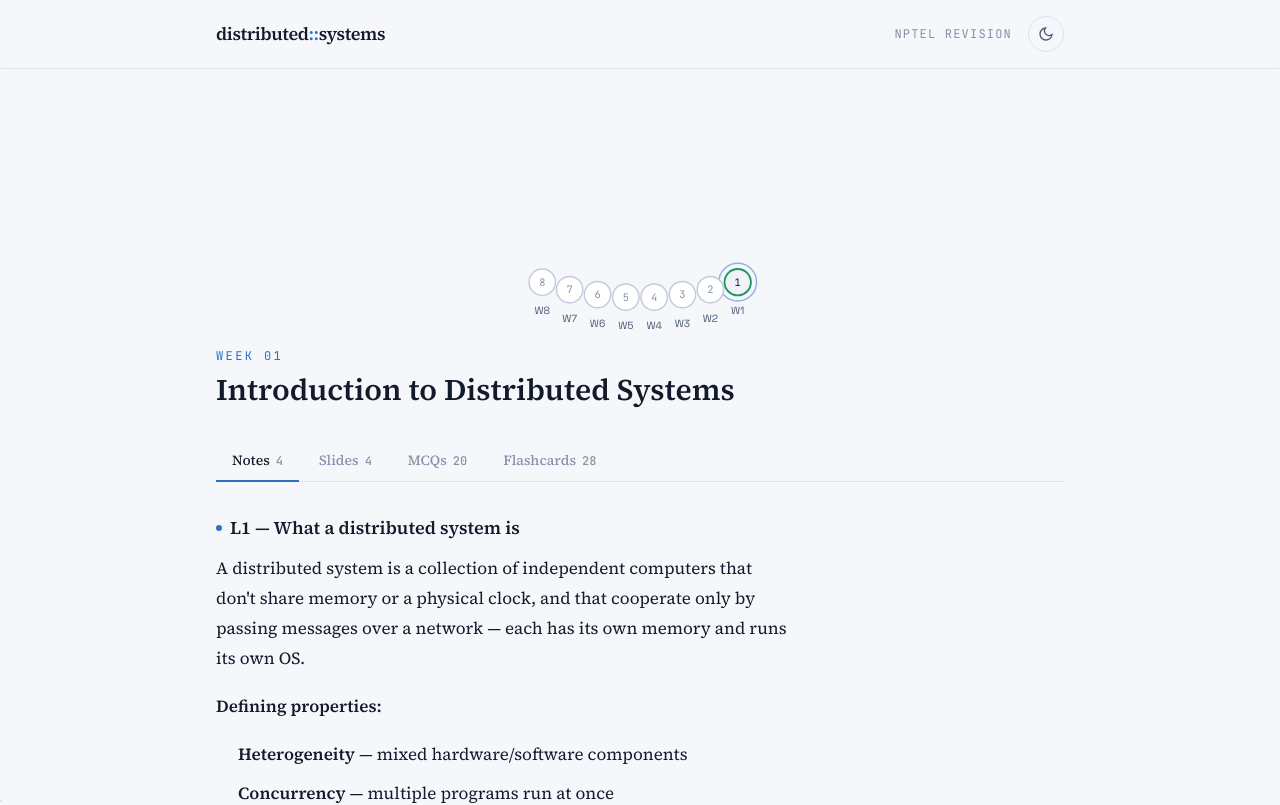
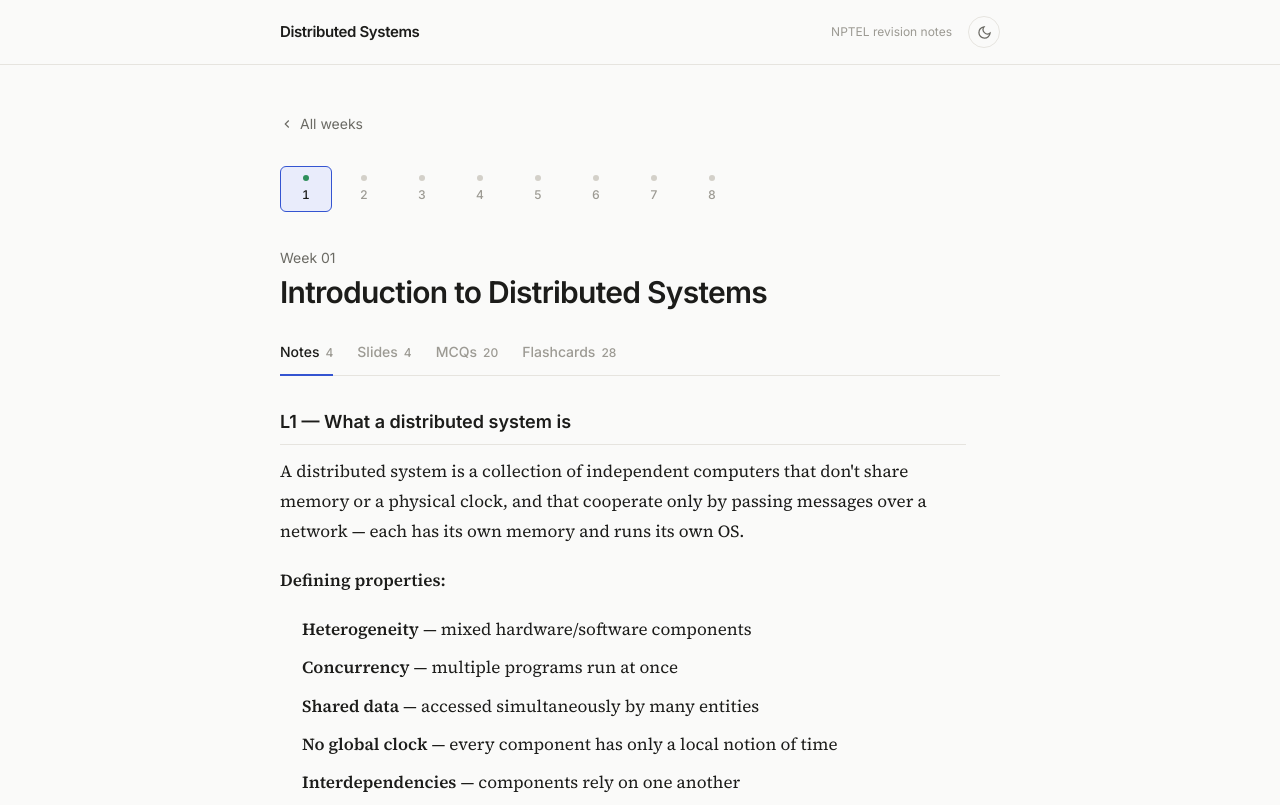
Before and after one commit to aadyatalreja/NPTEL_Distributed_Systems_2026, a React (Vite) app: page /week/1 in a window 1280 px wide. Shown: the top 805 px of the page. Built offline with nearby package versions, Linux system fonts and the light colour scheme.

Commit message:
modify the frontend for more readability

```diff
--- a/src/components/McqView.tsx
+++ b/src/components/McqView.tsx
@@ -27,33 +27,30 @@ export default function McqView({ mcqs }: { mcqs: Mcq[] }) {
         className="flex items-center justify-between mb-6 rounded-lg border px-5 py-3"
         style={{ borderColor: "var(--color-hairline)", background: "var(--color-surface)" }}
       >
-        <span
-          className="text-sm"
-          style={{ fontFamily: "var(--font-mono)", color: "var(--color-text-muted)" }}
-        >
-          score: <span style={{ color: "var(--color-quorum)" }}>{correctCount}</span>
-          {" / "}
-          {answeredCount} answered &middot; {mcqs.length} total
+        <span className="text-sm" style={{ color: "var(--color-text-muted)" }}>
+          <span style={{ color: "var(--color-success)", fontWeight: 600 }}>{correctCount}</span>
+          {" correct · "}
+          {answeredCount} answered · {mcqs.length} total
         </span>
-        <div className="flex gap-3">
+        <div className="flex gap-4">
           <button
             onClick={() => setShuffleSeed((s) => s + 1)}
-            className="text-xs focus-ring rounded"
-            style={{ fontFamily: "var(--font-mono)", color: "var(--color-signal)" }}
+            className="text-sm focus-ring rounded"
+            style={{ color: "var(--color-accent)" }}
           >
-            shuffle
+            Shuffle
           </button>
           <button
             onClick={reset}
-            className="text-xs focus-ring rounded"
-            style={{ fontFamily: "var(--font-mono)", color: "var(--color-text-faint)" }}
+            className="text-sm focus-ring rounded"
+            style={{ color: "var(--color-text-faint)" }}
           >
-            reset
+            Reset
           </button>
         </div>
       </div>
 
-      <div className="space-y-6">
+      <div className="space-y-5">
         {ordered.map((q, i) => (
           <McqCard
             key={q.id}
@@ -87,11 +84,8 @@ function McqCard({
       style={{ borderColor: "var(--color-hairline)", background: "var(--color-surface)" }}
     >
       <div className="flex items-start gap-3 mb-4">
-        <span
-          className="text-xs mt-1 shrink-0"
-          style={{ fontFamily: "var(--font-mono)", color: "var(--color-text-faint)" }}
-        >
-          Q{index}
+        <span className="text-sm mt-0.5 shrink-0" style={{ color: "var(--color-text-faint)" }}>
+          {index}.
         </span>
         <p className="font-medium leading-snug">{mcq.question}</p>
       </div>
@@ -103,11 +97,11 @@ function McqCard({
           let border = "var(--color-hairline)";
           let bg = "transparent";
           if (answered && isCorrect) {
-            border = "var(--color-quorum)";
-            bg = "color-mix(in srgb, var(--color-quorum) 12%, transparent)";
+            border = "var(--color-success)";
+            bg = "color-mix(in srgb, var(--color-success) 10%, transparent)";
           } else if (answered && isSelected && !isCorrect) {
-            border = "var(--color-partition)";
-            bg = "color-mix(in srgb, var(--color-partition) 12%, transparent)";
+            border = "var(--color-danger)";
+            bg = "color-mix(in srgb, var(--color-danger) 10%, transparent)";
           }
           return (
             <button
@@ -117,10 +111,7 @@ function McqCard({
               className="focus-ring w-full text-left rounded-md border px-4 py-2.5 text-sm transition-colors disabled:cursor-default"
               style={{ borderColor: border, background: bg }}
             >
-              <span
-                className="inline-block w-5"
-                style={{ fontFamily: "var(--font-mono)", color: "var(--color-text-faint)" }}
-              >
+              <span className="inline-block w-5" style={{ color: "var(--color-text-faint)" }}>
                 {String.fromCharCode(65 + idx)}
               </span>
               {opt}
@@ -133,10 +124,10 @@ function McqCard({
         <div
           className="mt-4 rounded-md px-4 py-3 text-sm leading-relaxed"
           style={{
-            background: "var(--color-ink-soft)",
+            background: "var(--color-surface-2)",
             color: "var(--color-text-muted)",
             borderLeft: `2px solid ${
-              selected === mcq.correctIndex ? "var(--color-quorum)" : "var(--color-partition)"
+              selected === mcq.correctIndex ? "var(--color-success)" : "var(--color-danger)"
             }`,
           }}
         >
--- a/src/components/NotesView.tsx
+++ b/src/components/NotesView.tsx
@@ -6,17 +6,13 @@ export default function NotesView({ notes }: { notes: NoteSection[] }) {
     return <EmptyState message="No notes yet for this week." />;
   }
   return (
-    <div className="space-y-10">
+    <div className="space-y-9">
       {notes.map((section, i) => (
         <section key={i}>
           <h3
-            className="font-[var(--font-display)] font-semibold text-lg mb-3 flex items-center gap-2"
-            style={{ color: "var(--color-text)" }}
+            className="font-semibold text-lg mb-3 pb-2 border-b"
+            style={{ color: "var(--color-text)", borderColor: "var(--color-hairline)" }}
           >
-            <span
-              className="w-1.5 h-1.5 rounded-full"
-              style={{ background: "var(--color-signal)" }}
-            />
             {section.heading}
           </h3>
           <div className="prose-notes leading-relaxed" style={{ color: "var(--color-text)" }}>
@@ -34,9 +30,7 @@ export function EmptyState({ message }: { message: string }) {
       className="rounded-lg border border-dashed px-6 py-12 text-center"
       style={{ borderColor: "var(--color-hairline)", color: "var(--color-text-faint)" }}
     >
-      <p style={{ fontFamily: "var(--font-mono)" }} className="text-sm">
-        {message}
-      </p>
+      <p className="text-sm">{message}</p>
     </div>
   );
 }
--- a/src/components/Shell.tsx
+++ b/src/components/Shell.tsx
@@ -5,31 +5,34 @@ import ThemeToggle from "./ThemeToggle";
 export default function Shell({ children }: { children: ReactNode }) {
   return (
     <div className="min-h-screen flex flex-col">
-      <header className="border-b border-[var(--color-hairline)] sticky top-0 z-10 backdrop-blur bg-[var(--color-ink)]/90">
-        <div className="max-w-4xl mx-auto px-6 py-4 flex items-center justify-between">
-          <Link to="/" className="focus-ring rounded">
-            <span className="font-[var(--font-display)] font-semibold tracking-tight text-lg">
-              distributed<span style={{ color: "var(--color-signal)" }}>::</span>systems
-            </span>
+      <header
+        className="sticky top-0 z-10 border-b backdrop-blur"
+        style={{ borderColor: "var(--color-hairline)", background: "color-mix(in srgb, var(--color-bg) 88%, transparent)" }}
+      >
+        <div className="max-w-3xl mx-auto px-6 h-16 flex items-center justify-between">
+          <Link to="/" className="focus-ring rounded font-semibold tracking-tight text-[15px]">
+            Distributed Systems
           </Link>
           <div className="flex items-center gap-4">
             <span
-              className="text-xs tracking-widest uppercase hidden sm:inline"
-              style={{ fontFamily: "var(--font-mono)", color: "var(--color-text-faint)" }}
+              className="text-xs hidden sm:inline"
+              style={{ color: "var(--color-text-faint)" }}
             >
-              NPTEL revision
+              NPTEL revision notes
             </span>
             <ThemeToggle />
           </div>
         </div>
       </header>
-      <main className="flex-1 max-w-4xl mx-auto w-full px-6 py-10">{children}</main>
-      <footer className="border-t border-[var(--color-hairline)]">
+
+      <main className="flex-1 max-w-3xl mx-auto w-full px-6 py-12">{children}</main>
+
+      <footer className="border-t" style={{ borderColor: "var(--color-hairline)" }}>
         <div
-          className="max-w-4xl mx-auto px-6 py-4 text-xs"
-          style={{ fontFamily: "var(--font-mono)", color: "var(--color-text-faint)" }}
+          className="max-w-3xl mx-auto px-6 py-5 text-xs"
+          style={{ color: "var(--color-text-faint)" }}
         >
-          local-first &middot; no backend &middot; state lives in your browser
+          A self-hosted study companion &middot; nothing you do here leaves your browser
         </div>
       </footer>
     </div>
--- a/src/components/ThemeToggle.tsx
+++ b/src/components/ThemeToggle.tsx
@@ -8,16 +8,16 @@ export default function ThemeToggle() {
     <button
       onClick={toggleTheme}
       aria-label={isDark ? "Switch to light mode" : "Switch to dark mode"}
-      className="focus-ring rounded-full w-9 h-9 flex items-center justify-center border transition-colors"
+      className="focus-ring rounded-full w-8 h-8 flex items-center justify-center border transition-colors hover:border-[var(--color-hairline-lit)]"
       style={{ borderColor: "var(--color-hairline)", color: "var(--color-text-muted)" }}
     >
       {isDark ? (
-        <svg width="16" height="16" viewBox="0 0 24 24" fill="none" stroke="currentColor" strokeWidth="2">
+        <svg width="15" height="15" viewBox="0 0 24 24" fill="none" stroke="currentColor" strokeWidth="2">
           <circle cx="12" cy="12" r="4.5" />
           <path d="M12 2v2.5M12 19.5V22M4.2 4.2l1.8 1.8M18 18l1.8 1.8M2 12h2.5M19.5 12H22M4.2 19.8l1.8-1.8M18 6l1.8-1.8" />
         </svg>
       ) : (
-        <svg width="16" height="16" viewBox="0 0 24 24" fill="none" stroke="currentColor" strokeWidth="2">
+        <svg width="15" height="15" viewBox="0 0 24 24" fill="none" stroke="currentColor" strokeWidth="2">
           <path d="M21 12.8A9 9 0 1 1 11.2 3a7 7 0 0 0 9.8 9.8Z" />
         </svg>
       )}
--- a/src/components/TopologyMap.tsx
+++ b/src/components/TopologyMap.tsx
@@ -6,97 +6,55 @@ interface Props {
   activeWeek?: number;
 }
 
-// Lays 8 week-nodes out on a gentle arc, connected by edges — a cluster
-// topology diagram doubling as the course's progress tracker. A node is
-// "replicated" (filled, quorum-green ring) once its week has content.
+// A plain, linear progress track: one step per week, in order, with the
+// current week's position always obvious. Replaces the old decorative
+// cluster diagram with something you can actually scan while studying.
 export default function TopologyMap({ weeks, activeWeek }: Props) {
   const navigate = useNavigate();
-  const n = weeks.length;
-  const width = 900;
-  const height = 220;
-  const radius = 340;
-  const cx = width / 2;
-  const cy = -140;
-
-  const points = weeks.map((_, i) => {
-    const spread = 0.62; // radians of arc used
-    const angle = Math.PI / 2 - spread / 2 + (spread * i) / (n - 1);
-    const x = cx + radius * Math.cos(angle);
-    const y = cy + radius * Math.sin(angle);
-    return { x, y };
-  });
 
   return (
-    <svg
-      viewBox={`0 0 ${width} ${height}`}
-      className="w-full h-auto overflow-visible"
-      role="img"
-      aria-label="Course progress topology: 8 weekly nodes"
+    <div
+      role="list"
+      aria-label="Week progress"
+      className="flex items-stretch gap-1.5 overflow-x-auto pb-1 -mx-1 px-1"
     >
-      {points.slice(0, -1).map((p, i) => {
-        const next = points[i + 1];
-        const bothReady = weeks[i].status !== "empty" && weeks[i + 1].status !== "empty";
+      {weeks.map((w) => {
+        const isActive = activeWeek === w.week;
+        const ready = w.status === "ready";
+        const inProgress = w.status === "in-progress";
+
+        const dotColor = ready
+          ? "var(--color-success)"
+          : inProgress
+          ? "var(--color-warning)"
+          : "var(--color-hairline-lit)";
+
         return (
-          <line
-            key={`edge-${i}`}
-            x1={p.x}
-            y1={p.y}
-            x2={next.x}
-            y2={next.y}
-            stroke={bothReady ? "var(--color-signal-dim)" : "var(--color-hairline)"}
-            strokeWidth={1.5}
-            strokeDasharray={bothReady ? undefined : "4 5"}
-          />
+          <button
+            key={w.week}
+            role="listitem"
+            onClick={() => navigate(`/week/${w.week}`)}
+            className="focus-ring shrink-0 flex flex-col items-center gap-1.5 rounded-md px-2.5 py-2 min-w-[52px] transition-colors"
+            style={{
+              background: isActive ? "var(--color-accent-soft)" : "transparent",
+              border: `1px solid ${isActive ? "var(--color-accent)" : "transparent"}`,
+            }}
+            aria-current={isActive ? "true" : undefined}
+            aria-label={`Week ${w.week}: ${w.title} — ${w.status}`}
+          >
+            <span
+              className="w-1.5 h-1.5 rounded-full"
+              style={{ background: dotColor }}
+            />
+            <span
+              className="text-xs font-medium tabular-nums"
+              style={{ color: isActive ? "var(--color-text)" : "var(--color-text-faint)" }}
+            >
+              {w.week}
+            </span>
+          </button>
         );
       })}
-
-      {points.map((p, i) => {
-        const w = weeks[i];
-        const isActive = activeWeek === w.week;
-        const filled = w.status !== "empty";
-        return (
-          <g
-            key={w.week}
-            transform={`translate(${p.x}, ${p.y})`}
-            className="cursor-pointer focus-ring"
-            tabIndex={0}
-            role="button"
-            aria-label={`Week ${w.week}: ${w.title}, ${w.status}`}
-            onClick={() => navigate(`/week/${w.week}`)}
-            onKeyDown={(e) => {
-              if (e.key === "Enter" || e.key === " ") navigate(`/week/${w.week}`);
-            }}
-          >
-            {isActive && (
-              <circle r={20} fill="none" stroke="var(--color-signal)" strokeWidth={1.5} opacity={0.5} />
-            )}
-            <circle
-              r={14}
-              fill={filled ? "var(--color-surface-2)" : "var(--color-ink-soft)"}
-              stroke={filled ? "var(--color-quorum)" : "var(--color-hairline-lit)"}
-              strokeWidth={filled ? 2 : 1.5}
-            />
-            <text
-              textAnchor="middle"
-              dy="0.35em"
-              fontFamily="var(--font-mono)"
-              fontSize="11"
-              fill={filled ? "var(--color-text)" : "var(--color-text-faint)"}
-            >
-              {w.week}
-            </text>
-            <text
-              textAnchor="middle"
-              y={34}
-              fontFamily="var(--font-display)"
-              fontSize="11"
-              fill="var(--color-text-muted)"
-            >
-              W{w.week}
-            </text>
-          </g>
-        );
-      })}
-    </svg>
+    </div>
   );
 }
--- a/src/index.css
+++ b/src/index.css
@@ -1,57 +1,49 @@
-@import url('https://fonts.googleapis.com/css2?family=Space+Grotesk:wght@400;500;600;700&family=Source+Serif+4:opsz,wght@8..60,400;8..60,500;8..60,600&family=JetBrains+Mono:wght@400;500;600&display=swap');
+@import url('https://fonts.googleapis.com/css2?family=Inter:wght@400;500;600;700&family=Source+Serif+4:opsz,wght@8..60,400;8..60,500;8..60,600&family=JetBrains+Mono:wght@400;500&display=swap');
 @import "tailwindcss";
 
 @theme {
-  --font-display: 'Space Grotesk', ui-sans-serif, system-ui, sans-serif;
+  --font-display: 'Inter', ui-sans-serif, system-ui, sans-serif;
   --font-body: 'Source Serif 4', ui-serif, Georgia, serif;
   --font-mono: 'JetBrains Mono', ui-monospace, monospace;
 }
 
-/* --- Dark theme (default) --- */
+/* --- Light theme (default) --- */
 :root,
-[data-theme="dark"] {
-  --color-ink:          #0A1120;
-  --color-ink-soft:     #0D1626;
-  --color-surface:      #121C31;
-  --color-surface-2:    #16223B;
-  --color-hairline:     #263250;
-  --color-hairline-lit: #37486e;
+[data-theme="light"] {
+  --color-bg:           #FAFAF9;
+  --color-surface:      #FFFFFF;
+  --color-surface-2:    #F3F2EF;
+  --color-hairline:     #E6E4DF;
+  --color-hairline-lit: #D3D0C9;
 
-  --color-text:        #EDF1F9;
-  --color-text-muted:  #A2AEC6;
-  --color-text-faint:  #6C7896;
+  --color-text:        #1C1C1A;
+  --color-text-muted:  #6B6A64;
+  --color-text-faint:  #9C9A93;
 
-  --color-signal:      #7CC1FF;
-  --color-signal-dim:  #3A6FA6;
-  --color-amber:       #F0B25E;
-  --color-amber-dim:   #8A6428;
-  --color-quorum:      #59CC9B;
-  --color-partition:   #F17272;
-
-  --bg-dot-opacity: 0.55;
+  --color-accent:      #3454D1;
+  --color-accent-soft: #E9ECFB;
+  --color-success:     #2F8F5B;
+  --color-warning:     #B5811F;
+  --color-danger:      #C6413E;
 }
 
-/* --- Light theme --- */
-[data-theme="light"] {
-  --color-ink:          #F6F7FA;
-  --color-ink-soft:     #FFFFFF;
-  --color-surface:      #FFFFFF;
-  --color-surface-2:    #F0F2F7;
-  --color-hairline:     #DCE1EB;
-  --color-hairline-lit: #C2CADC;
+/* --- Dark theme --- */
+[data-theme="dark"] {
+  --color-bg:           #16171A;
+  --color-surface:      #1D1E22;
+  --color-surface-2:    #232428;
+  --color-hairline:     #2C2D32;
+  --color-hairline-lit: #3A3B41;
 
-  --color-text:        #131A2B;
-  --color-text-muted:  #4C5877;
-  --color-text-faint:  #8791A9;
+  --color-text:        #EDEDEC;
+  --color-text-muted:  #A2A19E;
+  --color-text-faint:  #6E6D6A;
 
-  --color-signal:      #2C6FC9;
-  --color-signal-dim:  #AFCBEE;
-  --color-amber:       #B4741A;
-  --color-amber-dim:   #F1D9AF;
-  --color-quorum:      #1F9563;
-  --color-partition:   #D6403F;
-
-  --bg-dot-opacity: 0.35;
+  --color-accent:      #8AA0FF;
+  --color-accent-soft: #262C42;
+  --color-success:     #4FC787;
+  --color-warning:     #E0AA55;
+  --color-danger:      #E5726B;
 }
 
 html, body, #root {
@@ -59,19 +51,14 @@ html, body, #root {
 }
 
 body {
-  background-color: var(--color-ink);
+  background-color: var(--color-bg);
   color: var(--color-text);
-  font-family: var(--font-body);
-  background-image:
-    radial-gradient(circle at 1px 1px, var(--color-hairline) 1px, transparent 1px);
-  background-size: 28px 28px;
-  background-attachment: fixed;
-  opacity: 1;
+  font-family: var(--font-display);
   transition: background-color 0.15s ease, color 0.15s ease;
 }
 
 ::selection {
-  background: var(--color-signal-dim);
+  background: var(--color-accent-soft);
   color: var(--color-text);
 }
 
@@ -89,24 +76,28 @@ body {
 }
 
 .focus-ring:focus-visible {
-  outline: 2px solid var(--color-signal);
+  outline: 2px solid var(--color-accent);
   outline-offset: 2px;
+  border-radius: 4px;
 }
 
-/* Reading typography for note prose */
+/* Reading typography for note prose — deliberately serif, generous
+   line-height, and a comfortable measure so study sessions are easy
+   on the eyes. */
 .prose-notes {
+  font-family: var(--font-body);
   font-size: 1.0625rem;
   line-height: 1.75;
 }
 .prose-notes p {
-  margin-bottom: 1.1em;
+  margin-bottom: 1.15em;
 }
 .prose-notes strong {
   color: var(--color-text);
   font-weight: 600;
 }
 .prose-notes ul, .prose-notes ol {
-  margin: 0.9em 0 1.1em 1.3em;
+  margin: 0.9em 0 1.15em 1.3em;
 }
 .prose-notes li {
   margin-bottom: 0.5em;
@@ -116,7 +107,7 @@ body {
 }
 .prose-notes code {
   font-family: var(--font-mono);
-  font-size: 0.9em;
+  font-size: 0.88em;
   background: var(--color-surface-2);
   border: 1px solid var(--color-hairline);
   border-radius: 4px;
--- a/src/pages/Home.tsx
+++ b/src/pages/Home.tsx
@@ -8,49 +8,45 @@ export default function Home() {
 
   return (
     <Shell>
-      <div className="mb-12">
+      <div className="mb-10">
         <p
-          className="text-xs uppercase tracking-[0.2em] mb-3"
-          style={{ fontFamily: "var(--font-mono)", color: "var(--color-signal)" }}
+          className="text-sm mb-3"
+          style={{ color: "var(--color-text-muted)" }}
         >
-          cluster status &middot; {readyCount}/8 nodes replicated
+          {readyCount} of {weeks.length} weeks available
         </p>
-        <h1
-          className="font-[var(--font-display)] font-semibold text-4xl md:text-5xl leading-tight mb-4"
-        >
-          Distributed Systems,<br />one week at a time.
+        <h1 className="font-semibold text-3xl md:text-4xl leading-tight mb-4 tracking-tight">
+          Distributed Systems, one week at a time.
         </h1>
         <p className="text-[var(--color-text-muted)] max-w-xl leading-relaxed">
-          Summary notes, slide references, MCQs with worked solutions, and flashcard
-          recall drills — built up week by week as the course goes.
+          Summary notes, slide references, MCQs with worked solutions, and
+          flashcard recall drills — built up week by week as the course
+          goes.
         </p>
       </div>
 
-      <div className="mb-14 py-6">
+      <div className="mb-10">
         <TopologyMap weeks={weeks} />
       </div>
 
-      <div className="grid sm:grid-cols-2 gap-3">
+      <div className="border-t" style={{ borderColor: "var(--color-hairline)" }}>
         {weeks.map((w) => (
           <Link
             key={w.week}
             to={`/week/${w.week}`}
-            className="focus-ring group flex items-center justify-between rounded-lg border px-5 py-4 transition-colors"
-            style={{
-              borderColor: "var(--color-hairline)",
-              background: "var(--color-surface)",
-            }}
+            className="focus-ring group flex items-center justify-between gap-4 py-4 border-b transition-colors hover:bg-[var(--color-surface-2)] px-2 -mx-2 rounded-md"
+            style={{ borderColor: "var(--color-hairline)" }}
           >
-            <div>
-              <div
-                className="text-xs mb-1"
-                style={{ fontFamily: "var(--font-mono)", color: "var(--color-text-faint)" }}
+            <div className="flex items-baseline gap-4 min-w-0">
+              <span
+                className="text-sm tabular-nums shrink-0"
+                style={{ color: "var(--color-text-faint)" }}
               >
-                node {String(w.week).padStart(2, "0")}
-              </div>
-              <div className="font-[var(--font-display)] font-medium">{w.title}</div>
+                {String(w.week).padStart(2, "0")}
+              </span>
+              <span className="font-medium truncate">{w.title}</span>
             </div>
-            <StatusDot status={w.status} />
+            <StatusTag status={w.status} />
           </Link>
         ))}
       </div>
@@ -58,20 +54,20 @@ export default function Home() {
   );
 }
 
-function StatusDot({ status }: { status: string }) {
+function StatusTag({ status }: { status: string }) {
   const color =
     status === "ready"
-      ? "var(--color-quorum)"
+      ? "var(--color-success)"
       : status === "in-progress"
-      ? "var(--color-amber)"
-      : "var(--color-hairline-lit)";
-  const label = status === "ready" ? "ready" : status === "in-progress" ? "building" : "empty";
+      ? "var(--color-warning)"
+      : "var(--color-text-faint)";
+  const label = status === "ready" ? "Ready" : status === "in-progress" ? "In progress" : "Empty";
   return (
     <span
-      className="text-xs flex items-center gap-2"
-      style={{ fontFamily: "var(--font-mono)", color: "var(--color-text-faint)" }}
+      className="text-xs shrink-0 flex items-center gap-1.5"
+      style={{ color: "var(--color-text-faint)" }}
     >
-      <span className="w-2 h-2 rounded-full" style={{ background: color }} />
+      <span className="w-1.5 h-1.5 rounded-full" style={{ background: color }} />
       {label}
     </span>
   );
--- a/src/pages/WeekPage.tsx
+++ b/src/pages/WeekPage.tsx
@@ -27,8 +27,8 @@ export default function WeekPage() {
       <Shell>
         <p style={{ color: "var(--color-text-muted)" }}>
           No such week.{" "}
-          <Link to="/" className="focus-ring rounded" style={{ color: "var(--color-signal)" }}>
-            Back to map
+          <Link to="/" className="focus-ring rounded" style={{ color: "var(--color-accent)" }}>
+            Back to overview
           </Link>
         </p>
       </Shell>
@@ -37,22 +37,30 @@ export default function WeekPage() {
 
   return (
     <Shell>
+      <Link
+        to="/"
+        className="focus-ring inline-flex items-center gap-1.5 text-sm mb-8 rounded"
+        style={{ color: "var(--color-text-muted)" }}
+      >
+        <svg width="14" height="14" viewBox="0 0 24 24" fill="none" stroke="currentColor" strokeWidth="2">
+          <path d="M15 18l-6-6 6-6" />
+        </svg>
+        All weeks
+      </Link>
+
       <div className="mb-8">
         <TopologyMap weeks={weeks} activeWeek={week.week} />
       </div>
 
       <div className="mb-8">
-        <p
-          className="text-xs uppercase tracking-[0.2em] mb-2"
-          style={{ fontFamily: "var(--font-mono)", color: "var(--color-signal)" }}
-        >
-          week {String(week.week).padStart(2, "0")}
+        <p className="text-sm mb-1.5" style={{ color: "var(--color-text-muted)" }}>
+          Week {String(week.week).padStart(2, "0")}
         </p>
-        <h1 className="font-[var(--font-display)] font-semibold text-3xl">{week.title}</h1>
+        <h1 className="font-semibold text-2xl md:text-3xl tracking-tight">{week.title}</h1>
       </div>
 
       <div
-        className="flex gap-1 mb-8 border-b"
+        className="flex gap-6 mb-8 border-b"
         style={{ borderColor: "var(--color-hairline)" }}
         role="tablist"
       >
@@ -72,18 +80,15 @@ export default function WeekPage() {
               role="tab"
               aria-selected={active}
               onClick={() => setTab(t.id)}
-              className="focus-ring px-4 py-2.5 text-sm font-[var(--font-display)] font-medium relative -mb-px"
+              className="focus-ring pb-3 text-sm font-medium relative -mb-px transition-colors"
               style={{
                 color: active ? "var(--color-text)" : "var(--color-text-faint)",
-                borderBottom: active ? "2px solid var(--color-signal)" : "2px solid transparent",
+                borderBottom: active ? "2px solid var(--color-accent)" : "2px solid transparent",
               }}
             >
               {t.label}
               {count > 0 && (
-                <span
-                  className="ml-1.5 text-xs"
-                  style={{ fontFamily: "var(--font-mono)", color: "var(--color-text-faint)" }}
-                >
+                <span className="ml-1.5 text-xs" style={{ color: "var(--color-text-faint)" }}>
                   {count}
                 </span>
               )}
```
Also changed, not shown: src/components/FlashcardView.tsx (+17 -23 lines), src/components/SlidesView.tsx (+14 -19 lines).
